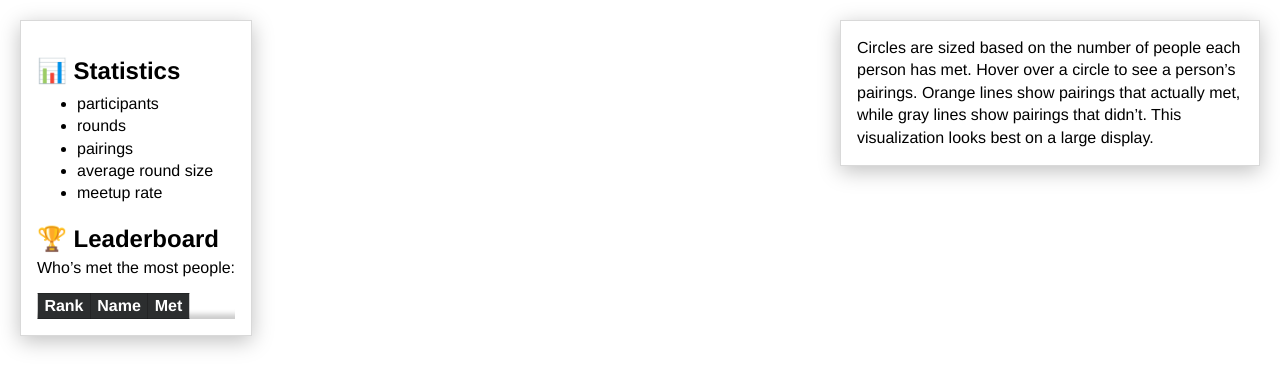
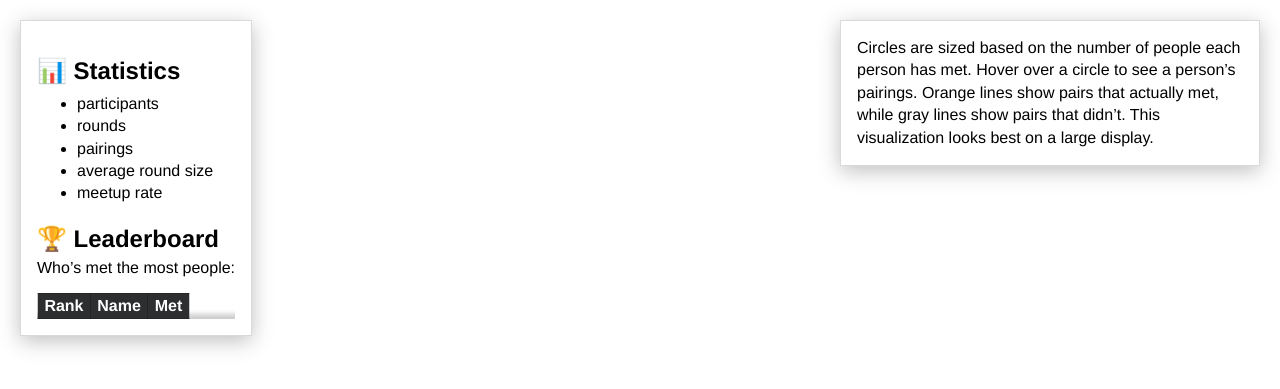
Before and after one commit to liddiard/slack-meetups, a Django app: page /stats/1/ in a window 1280 px wide. Shown: the top 389 px of the page. Run offline with Django 3.2, Linux system fonts and the light colour scheme; data that the repository does not hold is empty; parts of the project's set-up code (start-up, migrations or seed data) failed here and were passed over; some libraries are stand-ins or nearby versions.

Commit message:
'pairings' -> 'pairs'

```diff
--- a/matcher/templates/pool_stats.html
+++ b/matcher/templates/pool_stats.html
@@ -38,7 +38,7 @@
     </aside>
 
     <div id="legend" class="card">
-      Circles are sized based on the number of people each person has met. Hover over a circle to see a person’s pairings. Orange lines show pairings that actually met, while gray lines show pairings that didn’t. This visualization looks best on a large display.
+      Circles are sized based on the number of people each person has met. Hover over a circle to see a person’s pairings. Orange lines show pairs that actually met, while gray lines show pairs that didn’t. This visualization looks best on a large display.
     </div>
 
 		<figure>
```
